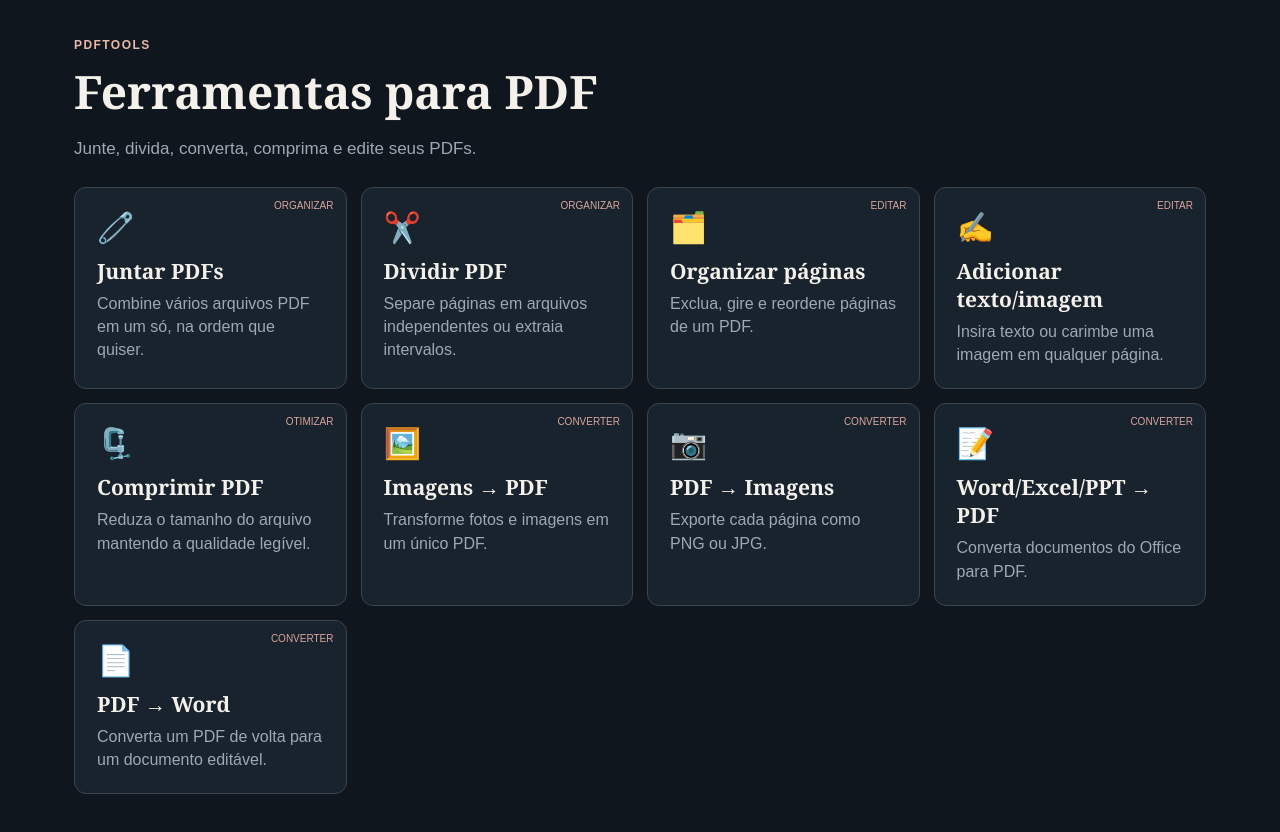
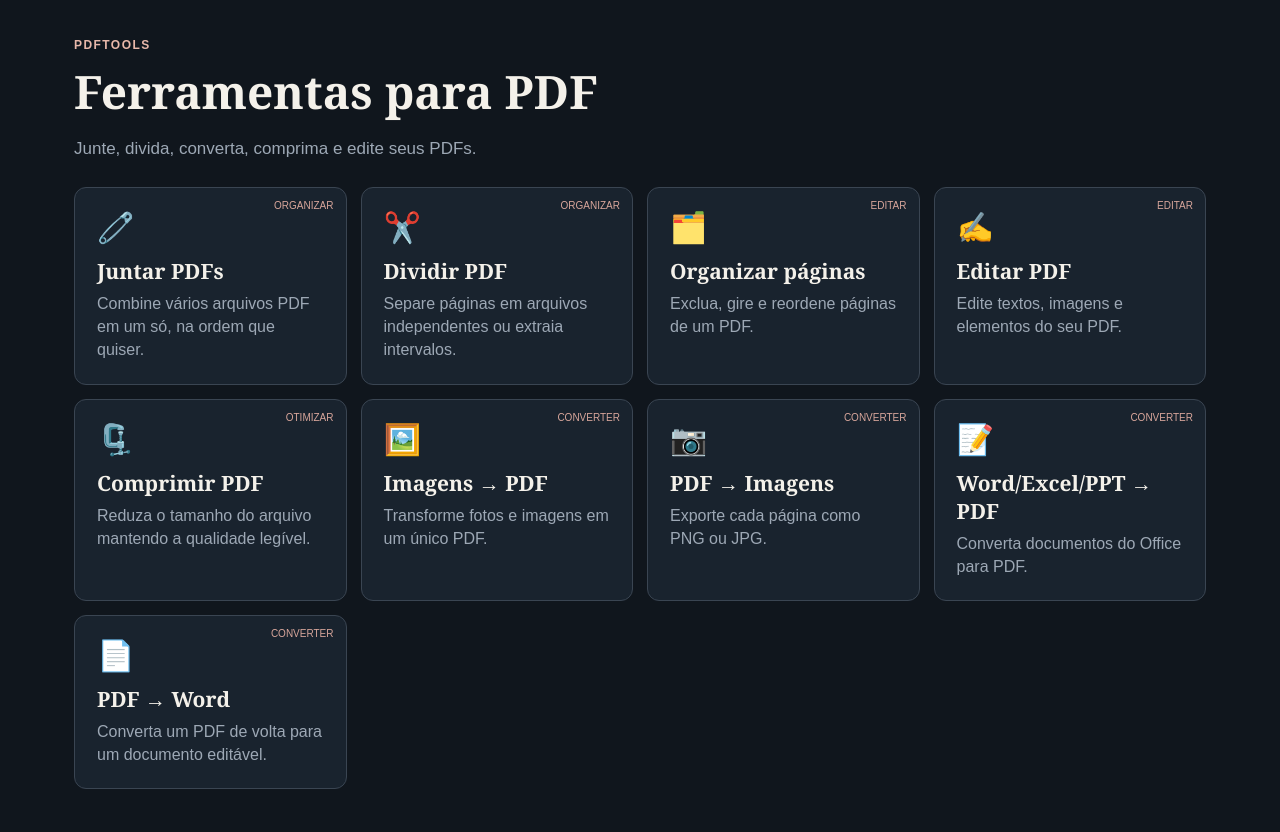
Before and after one commit to gustavohcorrea1995/PDFTOOLS2-, a website: page public/index.html in a window 1280 px wide. Drawn offline with Linux system fonts and the light colour scheme.

Commit message:
ui: rename editor tool to Editar PDF

```diff
--- a/public/index.html
+++ b/public/index.html
@@ -26,5 +26,26 @@
   <script src="/progress-ui.js" defer></script>
   <script src="/editor-preview.js" defer></script>
   <script src="/app.js" defer></script>
+  <script defer>
+    document.addEventListener('DOMContentLoaded', () => {
+      const applyEditorLabel = () => {
+        const cards = document.querySelectorAll('.tool-card');
+        cards.forEach(card => {
+          const title = card.querySelector('h3');
+          if (title && title.textContent.trim() === 'Adicionar texto/imagem') {
+            title.textContent = 'Editar PDF';
+            const desc = card.querySelector('p');
+            if (desc) desc.textContent = 'Edite textos, imagens e elementos do seu PDF.';
+          }
+        });
+        const workspaceTitle = document.getElementById('toolTitle');
+        if (workspaceTitle && workspaceTitle.textContent.trim() === 'Adicionar texto/imagem') {
+          workspaceTitle.textContent = 'Editar PDF';
+        }
+      };
+      applyEditorLabel();
+      new MutationObserver(applyEditorLabel).observe(document.body, { childList: true, subtree: true });
+    });
+  </script>
 </body>
 </html>
```
